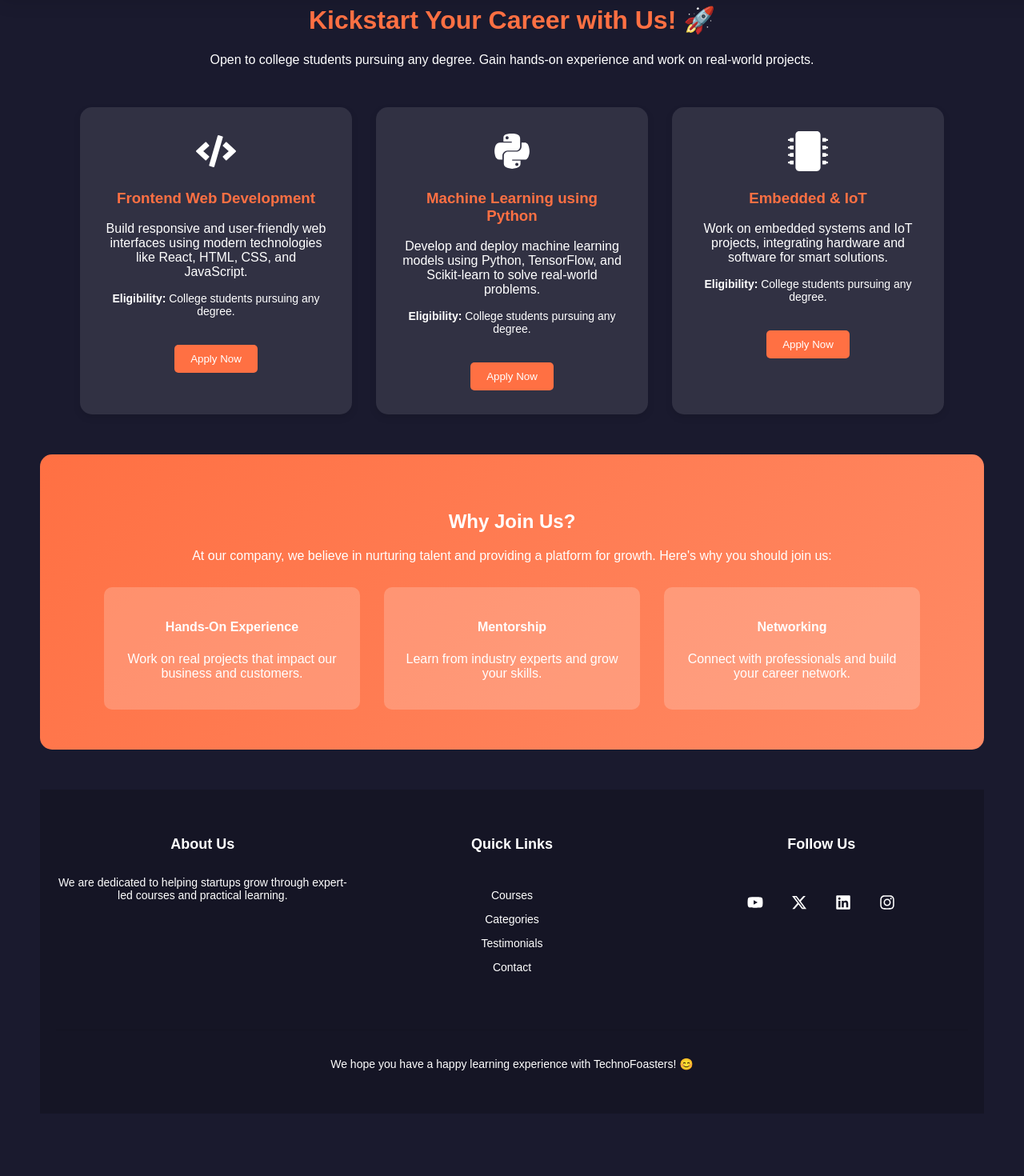
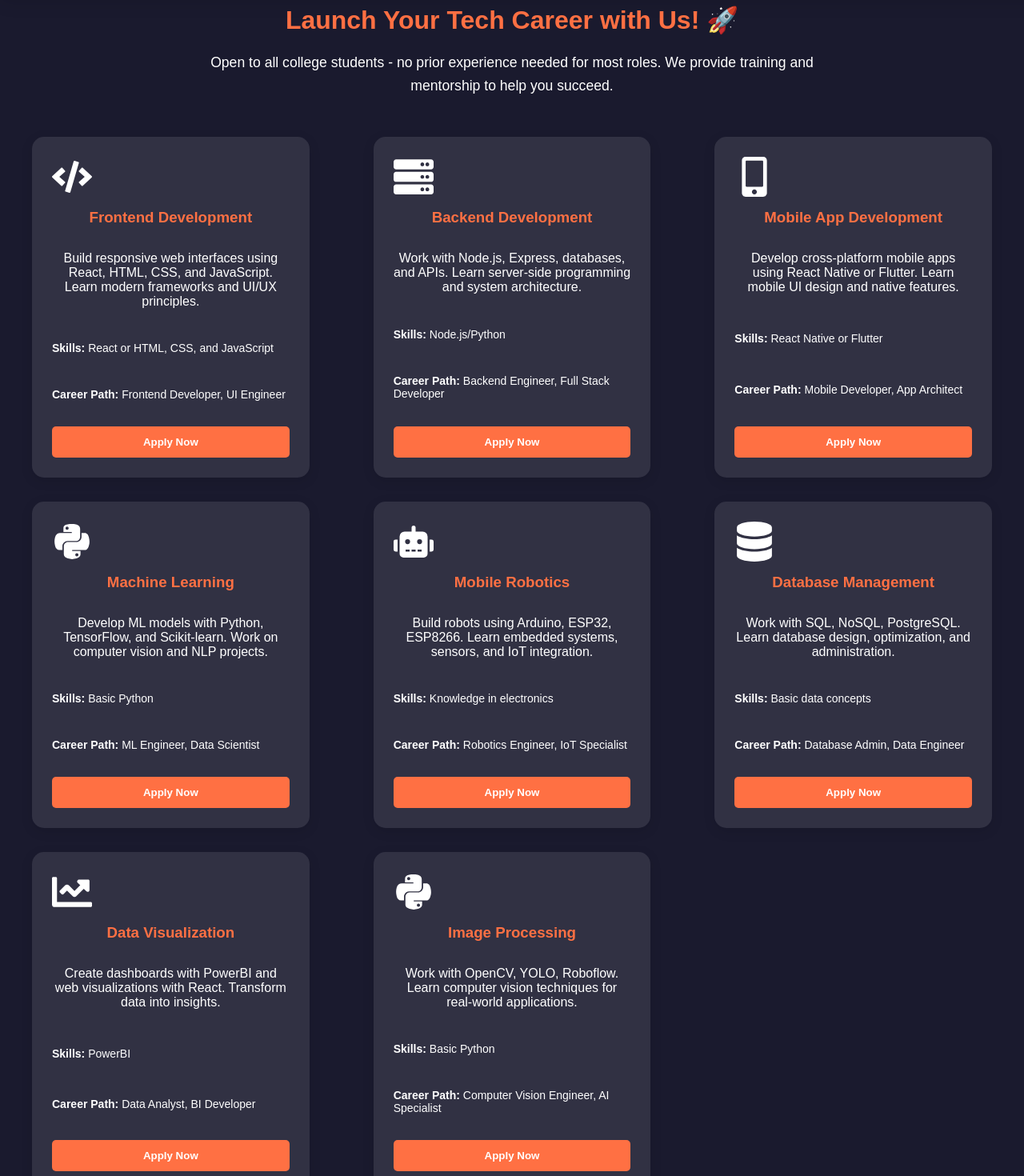
Before and after one commit to Sherbin872/alex-startup, a React (Create React App) app: page /internship in a window 1280 px wide. Shown: the part 100-1570 px from the top of the page at 80% size. Built offline with nearby package versions, Linux system fonts and the light colour scheme.

Commit message:
internship

```diff
--- a/src/assets/coursesData.js
+++ b/src/assets/coursesData.js
@@ -41,58 +41,8 @@ const courses = [
     image:
       "https://media.licdn.com/dms/image/v2/D5612AQFfhTEictqBHA/article-cover_image-shrink_720_1280/article-cover_image-shrink_720_1280/0/1721174916441?e=2147483647&v=beta&t=IqnGNJxS4J-yaL4rgLBlx-cbNAbFwpEMCRvkkLXsR48",
   },
-  {
-    id: 2,
-    title: "Machine Learning Basics Using Python",
-    category: "Machine Learning",
-    level: "Intermediate",
-    language: "English",
-    duration: "4 weeks",
-    rating: 4.5,
-    enrollments: 180,
-    price: "₹2999",
-    badge: "Trending",
-    description: "Master Machine Learning: Explore, Build, and Apply AI to Real-World Projects! 🤖🚀",
-    prerequisites: ["None"],
-    syllabus: [
-      "basics of python",
-      "introduction to machine learning",
-      "types of machine learning",
-      "how to use ML",
-      "project work with ML",
-    ],
 
-    image:
-      "https://topdev.vn/blog/wp-content/uploads/2021/04/machine-learning.jpg",
-  },
-  {
-    id: 3,
-    title: "Spoken English",
-    category: "Spoken English",
-    level: "Intermediate",
-    language: "English",
-    duration: "10 weeks",
-    rating: 4.5,
-    enrollments: 180,
-    price: "₹1999",
-    badge: "Trending",
-    description: "Speak fluently and confidently in any situation! 🗣️✨",
-    prerequisites: ["None"],
-    syllabus: [
-      "Introduction to Spoken English & Importance of Communication",
-      "Basic Sentence Formation & Grammar Essentials",
-      "Pronunciation & Phonetics - Common Mistakes and How to Fix Them",
-      "Pronunciation Practice: Stress, Intonation & Rhythm",
-      "Listening to English Songs, Movies, and Podcasts for Learning",
-      "Storytelling & Narration - Enhancing Expressive Skills",
-      "Mock Conversations & Real-World Practice",
-      "Final Presentation & Feedback Session",
-      "Tips & Resources for Continuous Improvement in Spoken English",
-    ],
 
-    image:
-      "https://eduurban.com/wp-content/uploads/2022/09/Rev_Web_Banner_Edu_Urban_a_Spoken_English_Main_Banner.jpg",
-  },
 
   {
     id: 4,
--- a/src/components/Footer.jsx
+++ b/src/components/Footer.jsx
@@ -26,7 +26,7 @@ export const Footer = () => {
           <p onClick={() => navigate("/courses")}>Courses</p>
         </li>
         <li>
-          <p onClick={() => navigate("/categories")}>Categories</p>
+          <p onClick={() => navigate("/")}>Categories</p>
         </li>
         <li>
           <p onClick={() => navigate("/testimonial")}>Testimonials</p>
@@ -42,7 +42,7 @@ export const Footer = () => {
             <a href="https://youtube.com/@technofoasters?si=GCmuff620JzjOURr" target="blank" aria-label="Facebook">
               <FaYoutube />
             </a>
-            <a href="https://twitter.com" target="blank" aria-label="Twitter">
+            <a href="https://x.com/Techno_Foasters?t=oNtyl6Unroc_U0D9gdcP4Q&s=09" target="blank" aria-label="Twitter">
               <FaXTwitter />
             </a>
             <a href="https://www.linkedin.com/company/techno-foasters/" target="blank" aria-label="LinkedIn">
--- a/src/components/Internship.jsx
+++ b/src/components/Internship.jsx
@@ -3,18 +3,31 @@ import styled from "styled-components";
 import { motion } from "framer-motion";
 import { ThemeContext } from "../context/ThemeContext";
 import { Footer } from "./Footer";
-import { FaCode, FaPython, FaMicrochip } from "react-icons/fa";
+import {
+  FaCode,
+  FaPython,
+  FaMicrochip,
+  FaDatabase,
+  FaMobileAlt,
+  FaChartLine,
+  FaServer,
+  FaRobot,
+  FaCertificate,
+  FaUserTie,
+  FaNetworkWired,
+  FaHandsHelping
+} from "react-icons/fa";
 
 const InternshipPage = () => {
-  const { theme } = useContext(ThemeContext); // Access the current theme
+  const { theme } = useContext(ThemeContext);
 
   useEffect(() => {
-    window.scrollTo(0, 0); // Scroll to the top when the page loads
+    window.scrollTo(0, 0);
   }, []);
 
   const handleApplyClick = () => {
     window.location.href =
-      "mailto:internships@yourcompany.com?subject=Internship Application&body=Please attach your resume and cover letter.";
+      "mailto:technofoasters.info@gmail.com?subject=Internship Application&body=Please attach your resume and mention your preferred internship role(s).";
   };
 
   return (
@@ -26,11 +39,11 @@ const InternshipPage = () => {
           animate={{ opacity: 1, y: 0 }}
           transition={{ duration: 1 }}
         >
-          Kickstart Your Career with Us! 🚀
+          Launch Your Tech Career with Us! 🚀
         </motion.h1>
         <p>
-          Open to college students pursuing any degree. Gain hands-on experience
-          and work on real-world projects.
+          Open to all college students - no prior experience needed for most roles.
+          We provide training and mentorship to help you succeed.
         </p>
       </Header>
 
@@ -38,42 +51,143 @@ const InternshipPage = () => {
       <InternshipGrid>
         <InternshipCard theme={theme} whileHover={{ scale: 1.05 }}>
           <FaCode size={50} />
-          <h3>Frontend Web Development</h3>
+          <h3>Frontend Development</h3>
           <p>
-            Build responsive and user-friendly web interfaces using modern
-            technologies like React, HTML, CSS, and JavaScript.
+            Build responsive web interfaces using React, HTML, CSS, and JavaScript.
+            Learn modern frameworks and UI/UX principles.
           </p>
           <Eligibility theme={theme}>
-            <strong>Eligibility:</strong> College students pursuing any degree.
+            <strong>Skills:</strong> React or HTML, CSS, and JavaScript
           </Eligibility>
+          <CareerPath>
+            <strong>Career Path:</strong> Frontend Developer, UI Engineer
+          </CareerPath>
           <ApplyButton theme={theme} onClick={handleApplyClick}>
             Apply Now
           </ApplyButton>
         </InternshipCard>
+
         <InternshipCard theme={theme} whileHover={{ scale: 1.05 }}>
-          <FaPython size={50} />
-          <h3>Machine Learning using Python</h3>
+          <FaServer size={50} />
+          <h3>Backend Development</h3>
           <p>
-            Develop and deploy machine learning models using Python, TensorFlow,
-            and Scikit-learn to solve real-world problems.
+            Work with Node.js, Express, databases, and APIs. Learn server-side
+            programming and system architecture.
           </p>
           <Eligibility theme={theme}>
-            <strong>Eligibility:</strong> College students pursuing any degree.
+            <strong>Skills:</strong> Node.js/Python
           </Eligibility>
+          <CareerPath>
+            <strong>Career Path:</strong> Backend Engineer, Full Stack Developer
+          </CareerPath>
           <ApplyButton theme={theme} onClick={handleApplyClick}>
             Apply Now
           </ApplyButton>
         </InternshipCard>
+
         <InternshipCard theme={theme} whileHover={{ scale: 1.05 }}>
-          <FaMicrochip size={50} />
-          <h3>Embedded & IoT</h3>
+          <FaMobileAlt size={50} />
+          <h3>Mobile App Development</h3>
           <p>
-            Work on embedded systems and IoT projects, integrating hardware and
-            software for smart solutions.
+            Develop cross-platform mobile apps using React Native or Flutter.
+            Learn mobile UI design and native features.
           </p>
           <Eligibility theme={theme}>
-            <strong>Eligibility:</strong> College students pursuing any degree.
+            <strong>Skills:</strong> React Native or Flutter
           </Eligibility>
+          <CareerPath>
+            <strong>Career Path:</strong> Mobile Developer, App Architect
+          </CareerPath>
+          <ApplyButton theme={theme} onClick={handleApplyClick}>
+            Apply Now
+          </ApplyButton>
+        </InternshipCard>
+
+        <InternshipCard theme={theme} whileHover={{ scale: 1.05 }}>
+          <FaPython size={50} />
+          <h3>Machine Learning</h3>
+          <p>
+            Develop ML models with Python, TensorFlow, and Scikit-learn.
+            Work on computer vision and NLP projects.
+          </p>
+          <Eligibility theme={theme}>
+            <strong>Skills:</strong> Basic Python
+          </Eligibility>
+          <CareerPath>
+            <strong>Career Path:</strong> ML Engineer, Data Scientist
+          </CareerPath>
+          <ApplyButton theme={theme} onClick={handleApplyClick}>
+            Apply Now
+          </ApplyButton>
+        </InternshipCard>
+
+        <InternshipCard theme={theme} whileHover={{ scale: 1.05 }}>
+          <FaRobot size={50} />
+          <h3>Mobile Robotics</h3>
+          <p>
+            Build robots using Arduino, ESP32, ESP8266. Learn embedded systems,
+            sensors, and IoT integration.
+          </p>
+          <Eligibility theme={theme}>
+            <strong>Skills:</strong> Knowledge in electronics
+          </Eligibility>
+          <CareerPath>
+            <strong>Career Path:</strong> Robotics Engineer, IoT Specialist
+          </CareerPath>
+          <ApplyButton theme={theme} onClick={handleApplyClick}>
+            Apply Now
+          </ApplyButton>
+        </InternshipCard>
+
+        <InternshipCard theme={theme} whileHover={{ scale: 1.05 }}>
+          <FaDatabase size={50} />
+          <h3>Database Management</h3>
+          <p>
+            Work with SQL, NoSQL, PostgreSQL. Learn database design, optimization,
+            and administration.
+          </p>
+          <Eligibility theme={theme}>
+            <strong>Skills:</strong> Basic data concepts
+          </Eligibility>
+          <CareerPath>
+            <strong>Career Path:</strong> Database Admin, Data Engineer
+          </CareerPath>
+          <ApplyButton theme={theme} onClick={handleApplyClick}>
+            Apply Now
+          </ApplyButton>
+        </InternshipCard>
+
+        <InternshipCard theme={theme} whileHover={{ scale: 1.05 }}>
+          <FaChartLine size={50} />
+          <h3>Data Visualization</h3>
+          <p>
+            Create dashboards with PowerBI and web visualizations with React.
+            Transform data into insights.
+          </p>
+          <Eligibility theme={theme}>
+            <strong>Skills:</strong> PowerBI
+          </Eligibility>
+          <CareerPath>
+            <strong>Career Path:</strong> Data Analyst, BI Developer
+          </CareerPath>
+          <ApplyButton theme={theme} onClick={handleApplyClick}>
+            Apply Now
+          </ApplyButton>
+        </InternshipCard>
+
+        <InternshipCard theme={theme} whileHover={{ scale: 1.05 }}>
+          <FaPython size={50} />
+          <h3>Image Processing</h3>
+          <p>
+            Work with OpenCV, YOLO, Roboflow. Learn computer vision techniques
+            for real-world applications.
+          </p>
+          <Eligibility theme={theme}>
+            <strong>Skills:</strong> Basic Python
+          </Eligibility>
+          <CareerPath>
+            <strong>Career Path:</strong> Computer Vision Engineer, AI Specialist
+          </CareerPath>
           <ApplyButton theme={theme} onClick={handleApplyClick}>
             Apply Now
           </ApplyButton>
@@ -82,23 +196,41 @@ const InternshipPage = () => {
 
       {/* Why Join Us Section */}
       <WhyJoinSection theme={theme}>
-        <h2>Why Join Us?</h2>
+        <h2>Why Join Our Internship Program?</h2>
         <p>
-          At our company, we believe in nurturing talent and providing a platform
-          for growth. Here's why you should join us:
+          We're committed to helping you launch your tech career with practical
+          experience and professional development opportunities.
         </p>
         <BenefitsList>
           <BenefitItem theme={theme}>
-            <h4>Hands-On Experience</h4>
-            <p>Work on real projects that impact our business and customers.</p>
+            <FaHandsHelping size={30} />
+            <h4>Hands-On Projects</h4>
+            <p>Work on real-world projects that add value to your portfolio and our company.</p>
           </BenefitItem>
           <BenefitItem theme={theme}>
-            <h4>Mentorship</h4>
-            <p>Learn from industry experts and grow your skills.</p>
+            <FaUserTie size={30} />
+            <h4>Expert Mentorship</h4>
+            <p>Learn directly from industry professionals with 1:1 guidance.</p>
           </BenefitItem>
           <BenefitItem theme={theme}>
-            <h4>Networking</h4>
-            <p>Connect with professionals and build your career network.</p>
+            <FaNetworkWired size={30} />
+            <h4>Professional Network</h4>
+            <p>Connect with tech professionals and fellow interns across domains.</p>
+          </BenefitItem>
+          <BenefitItem theme={theme}>
+            <FaCertificate size={30} />
+            <h4>Certification</h4>
+            <p>Earn an internship certificate upon successful completion.</p>
+          </BenefitItem>
+          <BenefitItem theme={theme}>
+            <FaUserTie size={30} />
+            <h4>Recommendation Letters</h4>
+            <p>Top performers receive personalized recommendation letters.</p>
+          </BenefitItem>
+          <BenefitItem theme={theme}>
+            <FaChartLine size={30} />
+            <h4>Career Guidance</h4>
+            <p>Resume reviews and interview preparation sessions.</p>
           </BenefitItem>
         </BenefitsList>
       </WhyJoinSection>
@@ -113,7 +245,7 @@ export default InternshipPage;
 // Styled Components
 const Container = styled.div`
   text-align: center;
-  padding: 85px 50px;
+  padding: 85px 20px;
   font-family: "Poppins", sans-serif;
   background: ${({ theme }) => theme.background};
   color: ${({ theme }) => theme.text};
@@ -122,102 +254,157 @@ const Container = styled.div`
 
 const Header = styled.div`
   margin-bottom: 50px;
+  max-width: 800px;
+  margin-left: auto;
+  margin-right: auto;
 
   h1 {
     color: ${({ theme }) => theme.primary};
+    margin-bottom: 20px;
   }
 
   p {
     color: ${({ theme }) => theme.text};
+    font-size: 1.1rem;
+    line-height: 1.6;
   }
 `;
 
 const InternshipGrid = styled.div`
-  display: flex;
-  justify-content: center;
-  gap: 30px;
+  display: grid;
+  grid-template-columns: repeat(auto-fill, minmax(300px, 1fr));
+  gap: 80px;
   margin-bottom: 50px;
+  padding: 0 20px;
+  max-width: 1400px;
+  margin-left: auto;
+  margin-right: auto;
 
   @media (max-width: 768px) {
-    flex-direction: column;
-    align-items: center;
+    grid-template-columns: 1fr;
   }
 `;
 
 const InternshipCard = styled(motion.div)`
   background: ${({ theme }) => theme.cardBackground};
-  padding: 30px;
+  padding: 25px;
   border-radius: 15px;
-  width: 280px;
   text-align: center;
-  box-shadow: 0 4px 10px rgba(0, 0, 0, 0.1);
+  box-shadow: 0 4px 15px rgba(0, 0, 0, 0.1);
   cursor: pointer;
-  transition: background 0.3s ease-in-out;
+  transition: all 0.3s ease-in-out;
+  display: flex;
+  flex-direction: column;
+  height: 100%;
 
   h3 {
     color: ${({ theme }) => theme.primary};
+    margin: 15px 0;
   }
 
   p {
     color: ${({ theme }) => theme.text};
+    margin-bottom: 15px;
+    flex-grow: 1;
   }
+
 `;
 
 const Eligibility = styled.p`
   font-size: 14px;
   color: ${({ theme }) => theme.text};
-  margin-top: 15px;
+  margin: 10px 0;
+  text-align: left;
+`;
+
+const CareerPath = styled.p`
+  font-size: 14px;
+  color: ${({ theme }) => theme.primary};
+  margin: 10px 0;
+  text-align: left;
+  font-weight: 500;
 `;
 
 const ApplyButton = styled.button`
   background: ${({ theme }) => theme.primary};
   color: white;
   border: none;
-  padding: 10px 20px;
+  padding: 12px 25px;
   border-radius: 5px;
   cursor: pointer;
-  margin-top: 20px;
-  transition: background 0.3s ease-in-out;
+  margin-top: auto;
+  font-weight: 600;
+  transition: all 0.3s ease-in-out;
+  width: 100%;
 
   &:hover {
     background: ${({ theme }) => theme.primaryHover};
+    transform: translateY(-2px);
   }
 `;
 
 const WhyJoinSection = styled.div`
   background: ${({ theme }) => theme.contactBackground};
   color: ${({ theme }) => theme.contactText};
-  padding: 50px;
+  padding: 50px 20px;
   border-radius: 15px;
-  margin-top: 50px;
+  margin: 90px auto 50px auto;
+  max-width: 1200px;
   transition: background 0.3s ease-in-out, color 0.3s ease-in-out;
+
+  h2 {
+    color: white;
+    margin-bottom: 20px;
+  }
+
+  p {
+    max-width: 800px;
+    margin: 0 auto 30px;
+    line-height: 1.6;
+  }
 `;
 
 const BenefitsList = styled.div`
-  display: flex;
-  justify-content: center;
-  gap: 30px;
+  display: grid;
+  grid-template-columns: repeat(auto-fill, minmax(300px, 1fr));
+  gap: 25px;
   margin-top: 30px;
 
   @media (max-width: 768px) {
-    flex-direction: column;
-    align-items: center;
+    grid-template-columns: 1fr;
   }
 `;
 
 const BenefitItem = styled.div`
   background: ${({ theme }) => theme.contactCardBackground};
-  padding: 20px;
+  padding: 25px;
   border-radius: 10px;
-  width: 280px;
   text-align: center;
-  transition: background 0.3s ease-in-out;
+  transition: all 0.3s ease-in-out;
+  min-height: 220px;
+  display: flex;
+  flex-direction: column;
+  align-items: center;
+
+  svg {
+    color: ${({ theme }) => theme.primary};
+    margin-bottom: 15px;
+  }
 
   h4 {
     color: white;
+    margin-bottom: 12px;
+    font-size: 1.2rem;
   }
 
   p {
-    color: ${({ theme }) => theme.contactText};
+    color: rgba(255, 255, 255, 0.8);
+    margin-bottom: 0;
+    font-size: 0.95rem;
+  }
+
+  &:hover {
+    transform: translateY(-5px);
+    box-shadow: 0 10px 20px rgba(0, 0, 0, 0.2);
   }
 `;
```
Also changed, not shown: src/components/ContactPage.jsx (+4 -4 lines).
